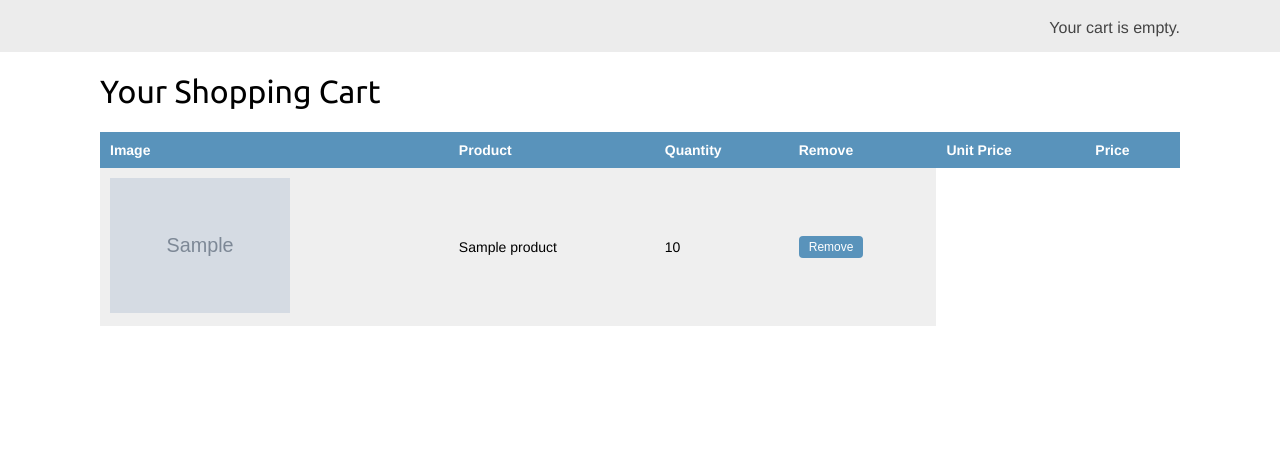
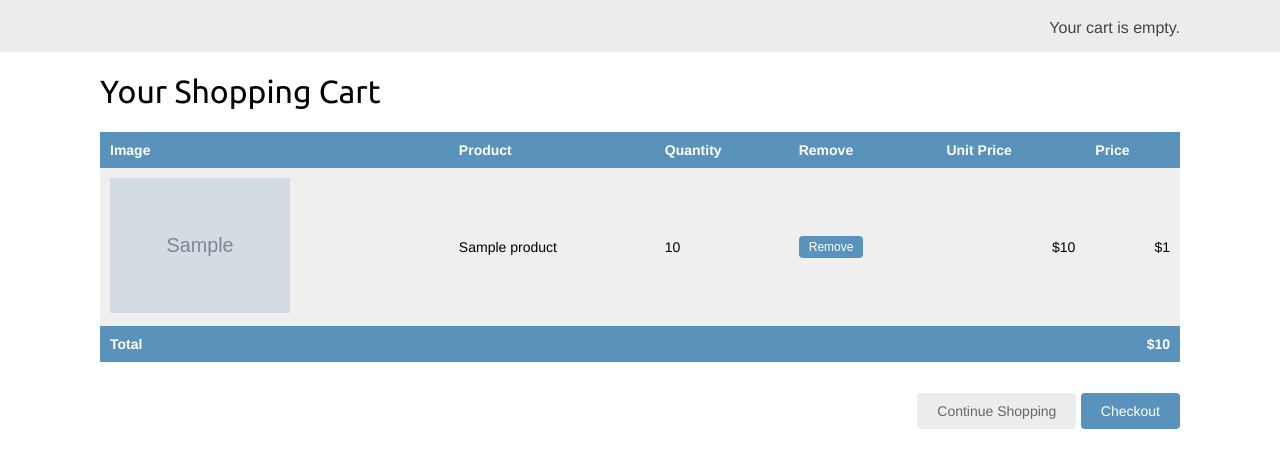
Before and after one commit to alindafortunate/OnlineShop-E_Commerce_Platform, a Django app: template online_shopping_site/cart/templates/cart/detail.html in a window 1280 px wide. Shown: the part 46-514 px from the top of the page. Run offline with Django 5.2, Linux system fonts and the light colour scheme; the template is opened without the code that fills it: most values are stand-ins (such as "Sample title", 1, 10 or a date in 2020); grey boxes marked "Sample" are stand-in pictures.

Commit message:
Implemented the cart/detail.html and tried to relate how __iter__() method was to apply in templates.

```diff
--- a/online_shopping_site/cart/templates/cart/detail.html
+++ b/online_shopping_site/cart/templates/cart/detail.html
@@ -34,14 +34,25 @@
                 {% csrf_token %}
             </form>
         </td>
+        <td class="num">${{item.price}}</td>
+        <td class="num">${{item.total_price}}</td>
         </tr>
 
         {% endwith %}
 
-
         {% endfor %}
+        <tr class="total">
+            <td>Total</td>
+            <td colspan="4"></td>
+            <td class="num">${{cart.get_total_price}}</td>
+        </tr>
     </tbody>
 
 </table>
+<p class="text-right">
+    <a href="{% url 'shop:produc_list' %}" class="button light">Continue Shopping</a>
+    <a href="#" class="button">Checkout</a>
+
+</p>
 
 {% endblock content %}
```
